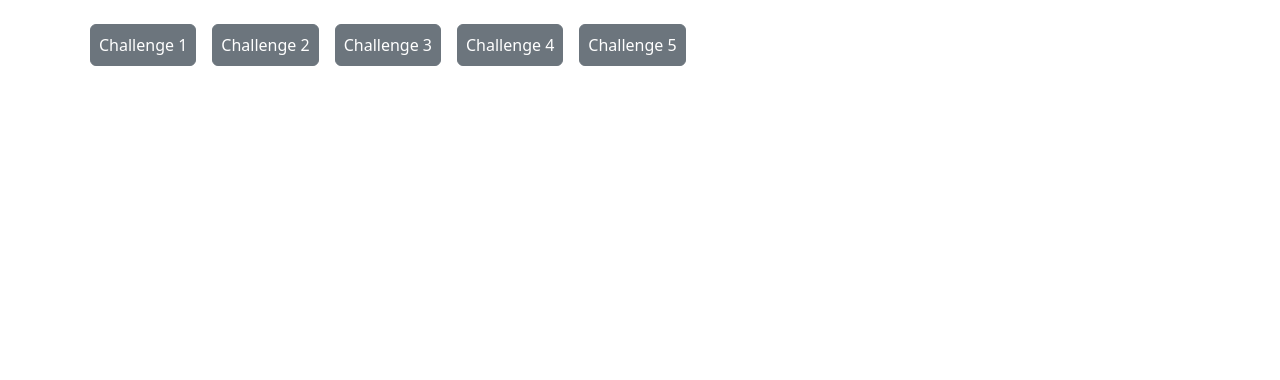
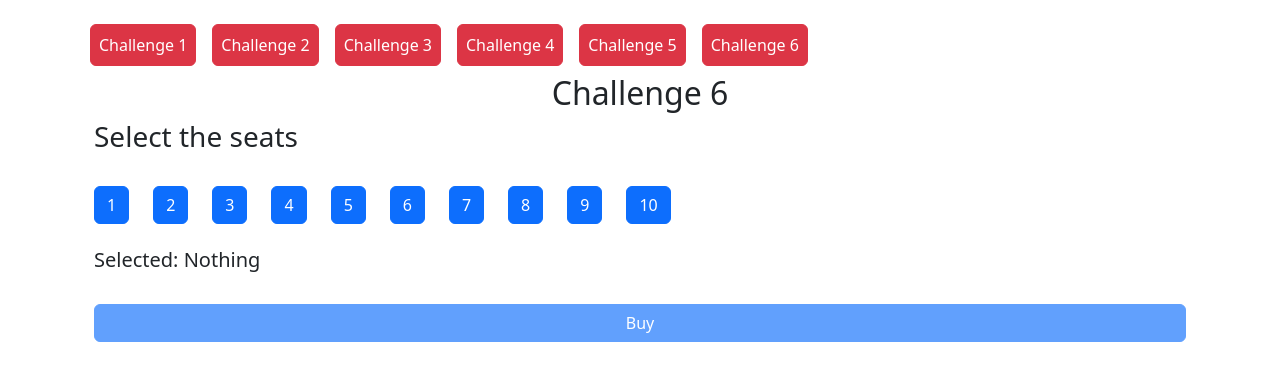
Before and after one commit to Vineeth543/rxjs-challenges, an Angular app: page /challenge6 in a window 1280 px wide. Before the commit this address led to /. Shown: the top 380 px of the page. Built offline with nearby package versions, Linux system fonts and the light colour scheme.

Commit message:
challenge 6 finished

```diff
--- a/src/app/app-routing.module.ts
+++ b/src/app/app-routing.module.ts
@@ -5,6 +5,7 @@ import { Challenge2Component } from './challenge2/challenge2.component';
 import { Challenge3Component } from './challenge3/challenge3.component';
 import { Challenge4Component } from './challenge4/challenge4.component';
 import { Challenge5Component } from './challenge5/challenge5.component';
+import { Challenge6Component } from './challenge6/challenge6.component';
 
 const routes: Routes = [
   { path: 'challenge1', component: Challenge1Component },
@@ -12,6 +13,7 @@ const routes: Routes = [
   { path: 'challenge3', component: Challenge3Component },
   { path: 'challenge4', component: Challenge4Component },
   { path: 'challenge5', component: Challenge5Component },
+  { path: 'challenge6', component: Challenge6Component },
 ];
 
 @NgModule({
@@ -26,4 +28,5 @@ export const routingComponents = [
   Challenge3Component,
   Challenge4Component,
   Challenge5Component,
+  Challenge6Component,
 ];
--- a/src/app/app.component.html
+++ b/src/app/app.component.html
@@ -1,7 +1,7 @@
 <div class="container">
   <button
     *ngFor="let challenge of Challenges"
-    class="btn btn-secondary p-2 m-2 mt-4"
+    class="btn btn-danger text-white p-2 m-2 mt-4"
     [routerLink]="challenge.path"
   >
     {{ challenge.name }}
--- a/src/app/app.component.ts
+++ b/src/app/app.component.ts
@@ -27,5 +27,9 @@ export class AppComponent {
       name: 'Challenge 5',
       path: 'challenge5',
     },
+    {
+      name: 'Challenge 6',
+      path: 'challenge6',
+    },
   ];
 }
--- a/src/app/challenge5/challenge5.component.html
+++ b/src/app/challenge5/challenge5.component.html
@@ -1,10 +1,9 @@
 <div class="container">
+  <h2 class="text-center">Challenge 5</h2>
   <ng-container *ngIf="countdown$ | async as value; else resend">
-    <h4>Resend code in {{ value }} sec.</h4>
+    <h4>Resend OTP in {{ value }} sec.</h4>
   </ng-container>
   <ng-template #resend>
-    <button class="btn btn-primary" (click)="resend$.next()">
-      Resend code
-    </button>
+    <button class="btn btn-primary" (click)="resend$.next()">Resend OTP</button>
   </ng-template>
 </div>
--- /dev/null
+++ b/src/app/challenge6/challenge6.component.html
@@ -0,0 +1,31 @@
+<h2 class="text-center">Challenge 6</h2>
+<div class="container d-flex flex-column gap-4">
+  <ng-container *ngIf="cost$ | async as cost; else choose">
+    <h3>Final cost is ₹ {{ cost }}</h3>
+  </ng-container>
+  <ng-template #choose>
+    <h3>Select the seats</h3>
+    <div class="d-flex gap-4">
+      <button
+        *ngFor="let index of [1, 2, 3, 4, 5, 6, 7, 8, 9, 10]"
+        class="btn btn-primary"
+        (click)="selectSeat$.next(index)"
+      >
+        {{ index }}
+      </button>
+    </div>
+    <ng-container
+      *ngIf="selectedMessage$ | async as message"
+      class="d-flex flex-column"
+    >
+      <h5>Selected: {{ message }}</h5>
+      <button
+        class="btn btn-primary"
+        [disabled]="message === noMessage"
+        (click)="selectSeat$.complete()"
+      >
+        Buy
+      </button>
+    </ng-container>
+  </ng-template>
+</div>
--- /dev/null
+++ b/src/app/challenge6/challenge6.component.ts
@@ -0,0 +1,34 @@
+import { Component } from '@angular/core';
+import { map, reduce, scan, share, startWith, Subject } from 'rxjs';
+
+@Component({
+  selector: 'app-challenge6',
+  templateUrl: './challenge6.component.html',
+  styleUrls: ['./challenge6.component.less'],
+})
+export class Challenge6Component {
+  noMessage: string = 'Nothing';
+
+  selectSeat$ = new Subject<number>();
+
+  selectedMessage$ = this.selectSeat$.pipe(
+    scan(this.registerSeats, new Set<number>()),
+    startWith(new Set<number>()),
+    map((set) => (set.size ? Array.from(set).join(', ') : this.noMessage)),
+    share()
+  );
+
+  cost$ = this.selectSeat$.pipe(
+    reduce(this.registerSeats, new Set()),
+    map((selected) => selected.size * 100)
+  );
+
+  registerSeats(selected: Set<number>, seat: number): Set<number> {
+    if (selected.has(seat)) {
+      selected.delete(seat);
+    } else {
+      selected.add(seat);
+    }
+    return selected;
+  }
+}
```
Also changed, not shown: src/app/challenge6/challenge6.component.less (added).
